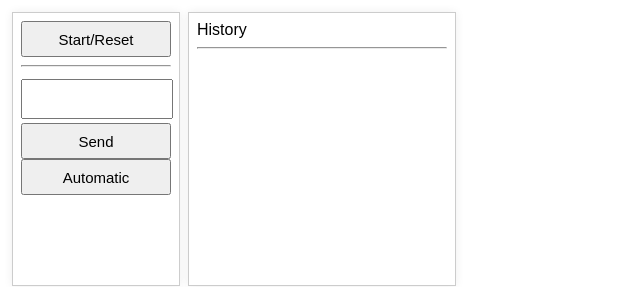
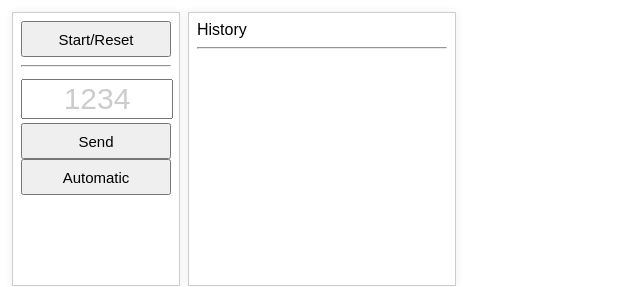
Before and after one commit to janelin612/1a2b, a plain HTML site: page index.html in a window 1280 px wide. Both pictures are taken after a click on the button "Start/Reset". Shown: the full height of the page, 0-640 px from the left. Drawn offline with nearby package versions, Linux system fonts and the light colour scheme.

Commit message:
add placeholder

```diff
--- a/index.html
+++ b/index.html
@@ -17,7 +17,7 @@
             <button @click="start()">Start/Reset</button>
             <hr>
             <div v-show="answer.length>0">
-                <div><input type="text" v-model="currentValue" /></div>
+                <div><input type="text" v-model="currentValue" placeholder="1234"/></div>
                 <div class="errorMessage">{{error}}</div>
                 <div><button @click="check()">Send</button></div>
                 <div><button @click="help()">Automatic</button></div>
--- a/style.scss
+++ b/style.scss
@@ -29,9 +29,13 @@ hr {
     width: 150px;
 
     input {
+      text-align: center;
       font-size: 30px;
       margin: 4px 0;
       width: 96%;
+      &::placeholder{
+        color: #ccc;
+      }
     }
     button {
       width: 100%;
```
Also changed, not shown: style.css.
